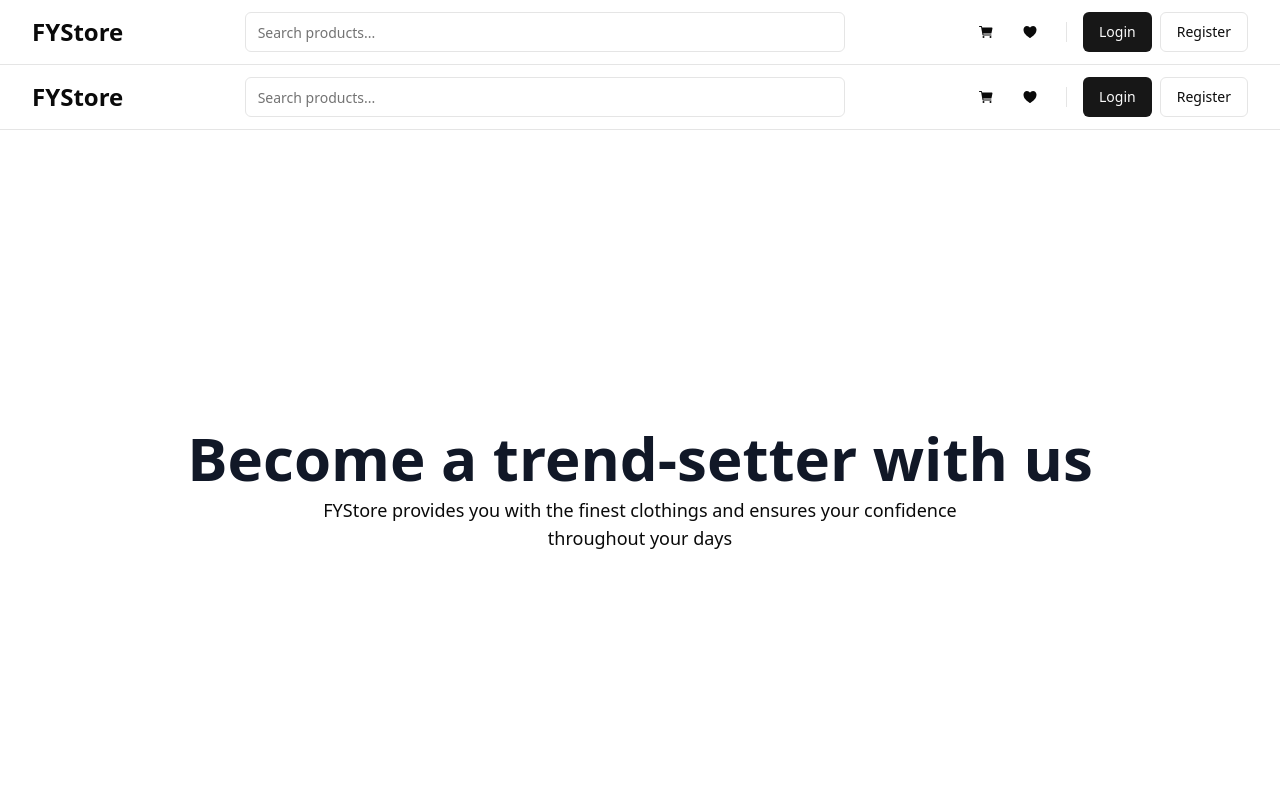
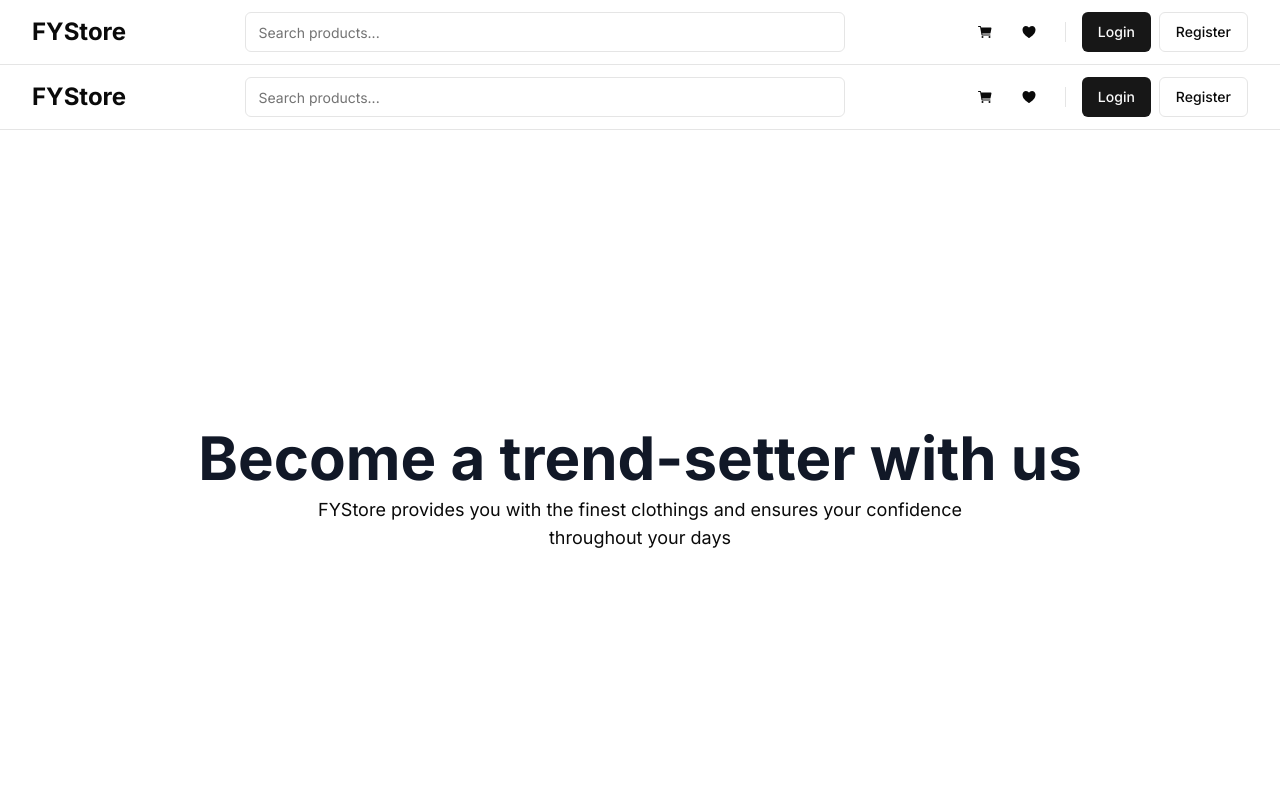
Before and after one commit to muhammadreffy/ecommerce-react, a React (Vite) app: page / in a window 1280 px wide. Shown: the top 800 px of the page. Built offline with nearby package versions, Linux system fonts and the light colour scheme; data requests are answered from the project's data file.

Commit message:
apply inter font to web default fonts

```diff
--- a/index.html
+++ b/index.html
@@ -5,6 +5,13 @@
     <link rel="icon" type="image/svg+xml" href="/vite.svg" />
     <meta name="viewport" content="width=device-width, initial-scale=1.0" />
     <title>Vite + React</title>
+    <!-- GOOGLE FONTS ~ INTER -->
+    <link rel="preconnect" href="https://fonts.googleapis.com" />
+    <link rel="preconnect" href="https://fonts.gstatic.com" crossorigin />
+    <link
+      href="https://fonts.googleapis.com/css2?family=Inter:ital,opsz,wght@0,14..32,100..900;1,14..32,100..900&display=swap"
+      rel="stylesheet"
+    />
   </head>
   <body>
     <div id="root"></div>
--- a/src/index.css
+++ b/src/index.css
@@ -1,6 +1,7 @@
 @tailwind base;
 @tailwind components;
 @tailwind utilities;
+
 @layer base {
   :root {
     --background: 0 0% 100%;
@@ -61,6 +62,6 @@
     @apply border-border;
   }
   body {
-    @apply bg-background text-foreground;
+    @apply bg-background text-foreground font-[inter];
   }
 }
--- a/tailwind.config.js
+++ b/tailwind.config.js
@@ -5,6 +5,10 @@
   content: ["./index.html", "./src/**/*.{js,ts,jsx,tsx}"],
   theme: {
     extend: {
+      fontFamily: {
+        inter: ["Inter", "sans-serif"],
+      },
+
       borderRadius: {
         lg: "var(--radius)",
         md: "calc(var(--radius) - 2px)",
```
